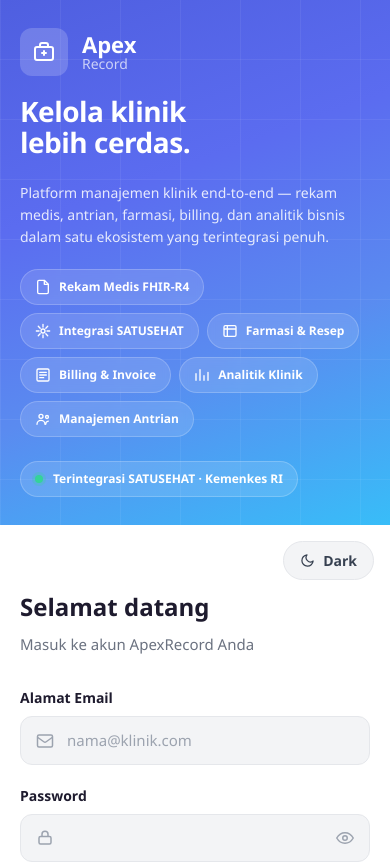
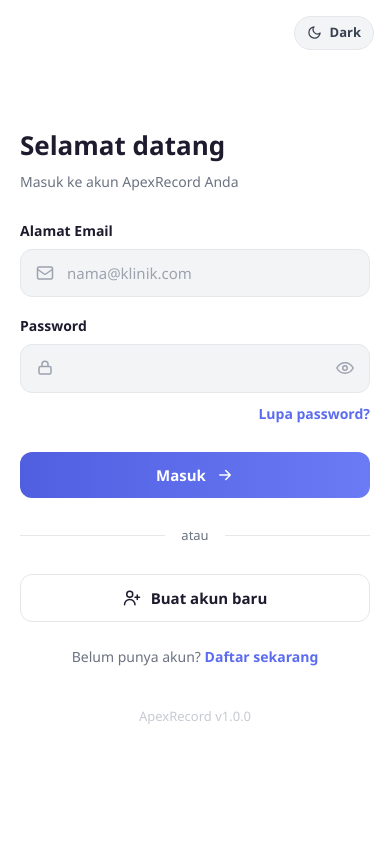
Before and after one commit to fajrulichsanai/apex-record, a Next.js app: page / in a window 390 px wide. Shown: the top 862 px of the page. Built offline with nearby package versions, Linux system fonts and the light colour scheme.

Commit message:
fix login

```diff
--- a/app/page.tsx
+++ b/app/page.tsx
@@ -3,7 +3,7 @@
 import { useState } from 'react';
 import './styles/page.css';
 
-const LOCAL_API = typeof window !== 'undefined' ? `${window.location.origin}/api` : 'http://localhost:3000/api';
+const LOCAL_API = 'http://localhost:3001';
 
 type Mode = 'login' | 'register';
 
@@ -40,6 +40,8 @@
         password,
       }),
     });
+
+    console.log(res)
 
     const body = await res.json();
 
--- a/app/styles/page.css
+++ b/app/styles/page.css
@@ -404,23 +404,12 @@
   .page {
     flex-direction: column;
   }
-  .left-panel, .right-panel {
-    flex: 1 1 auto;
-    min-height: auto;
-  }
   .left-panel {
-    padding: 40px 32px;
-  }
-  .hero {
-    margin-top: 28px;
-  }
-  .hero h1 {
-    font-size: 36px;
-  }
-  .hero p {
-    font-size: 16px;
+    display: none;
   }
   .right-panel {
+    flex: 1 1 auto;
+    min-height: 100vh;
     padding: 48px 32px;
   }
   .dark-toggle {
@@ -430,47 +419,39 @@
 }
 
 @media (max-width: 640px) {
-  .left-panel {
-    padding: 28px 20px;
+  .right-panel {
+    padding: 40px 20px 32px;
+    justify-content: center;
+    min-height: 100vh;
   }
-  .hero {
-    margin-top: 20px;
-  }
-  .hero h1 {
-    font-size: 28px;
-    letter-spacing: -0.5px;
-  }
-  .hero p {
-    font-size: 14px;
-    margin-bottom: 20px;
-  }
-  .feature-pills {
-    gap: 8px;
-  }
-  .pill {
-    font-size: 12px;
-    padding: 8px 14px;
-  }
-  .badge {
-    font-size: 12px;
-    padding: 8px 14px;
-  }
-  .footer-row {
-    margin-top: 24px;
-  }
-  .right-panel {
-    padding: 64px 20px 32px;
+  .form-wrap {
+    width: 100%;
   }
   .form-wrap h2 {
-    font-size: 24px;
+    font-size: 26px;
+    margin-bottom: 6px;
+  }
+  .form-wrap > p.subtitle {
+    font-size: 14px;
+    margin-bottom: 28px;
   }
   .input-wrap input,
   .btn-primary,
   .btn-secondary {
     padding-top: 12px;
     padding-bottom: 12px;
+    font-size: 15px;
+  }
+  .field {
+    margin-bottom: 18px;
   }
   .version-text {
     margin-top: 40px;
   }
+  .dark-toggle {
+    top: 16px;
+    right: 16px;
+    font-size: 13px;
+    padding: 6px 12px;
+  }
 }
--- a/middleware.ts
+++ b/middleware.ts
@@ -2,30 +2,7 @@
 import type { NextRequest } from 'next/server';
 
 export function middleware(request: NextRequest) {
-  const response = NextResponse.next();
-
-  // Set CORS headers
-  response.headers.set('Access-Control-Allow-Origin', '*');
-  response.headers.set('Access-Control-Allow-Methods', 'GET, POST, PUT, DELETE, PATCH, OPTIONS');
-  response.headers.set('Access-Control-Allow-Headers', 'Content-Type, Authorization, X-Requested-With');
-  response.headers.set('Access-Control-Allow-Credentials', 'true');
-  response.headers.set('Access-Control-Max-Age', '86400');
-
-  // Handle preflight requests
-  if (request.method === 'OPTIONS') {
-    return new NextResponse(null, {
-      status: 200,
-      headers: {
-        'Access-Control-Allow-Origin': '*',
-        'Access-Control-Allow-Methods': 'GET, POST, PUT, DELETE, PATCH, OPTIONS',
-        'Access-Control-Allow-Headers': 'Content-Type, Authorization, X-Requested-With',
-        'Access-Control-Allow-Credentials': 'true',
-        'Access-Control-Max-Age': '86400',
-      },
-    });
-  }
-
-  return response;
+  return NextResponse.next();
 }
 
 export const config = {
```
